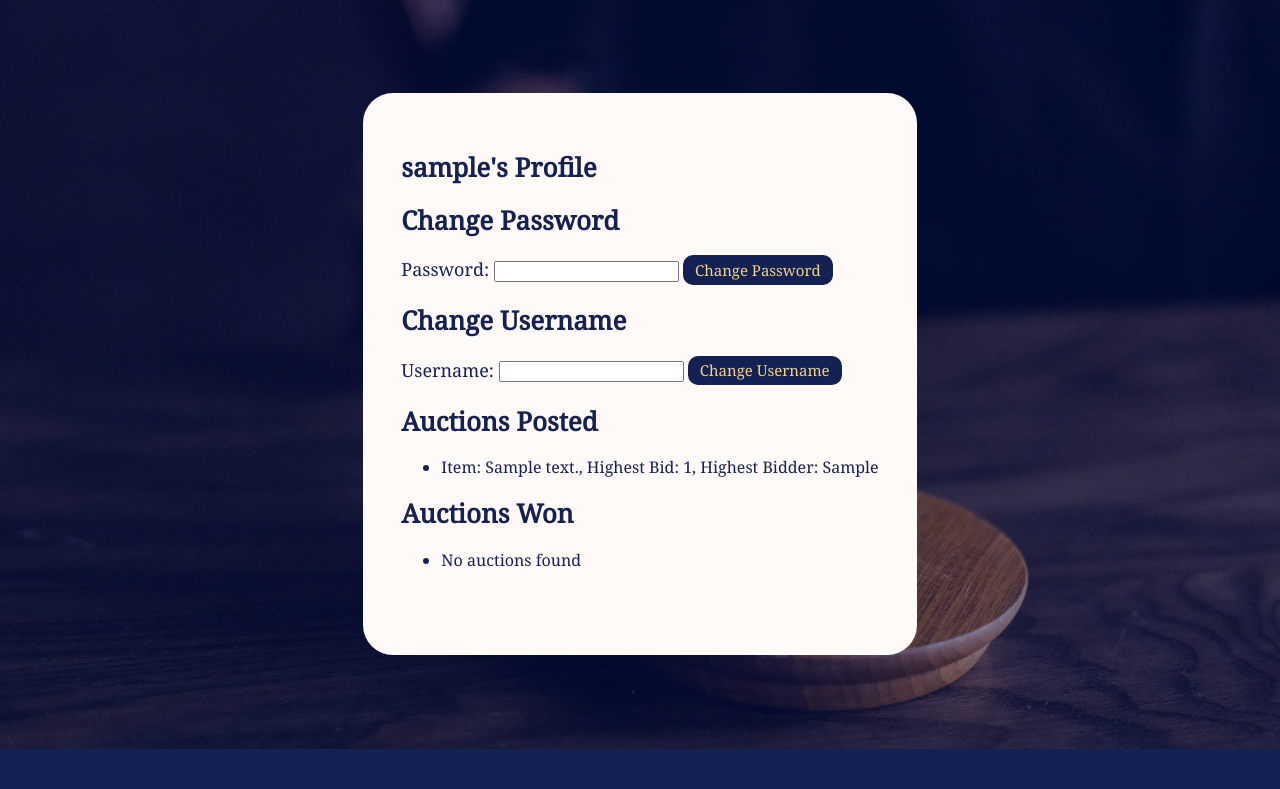
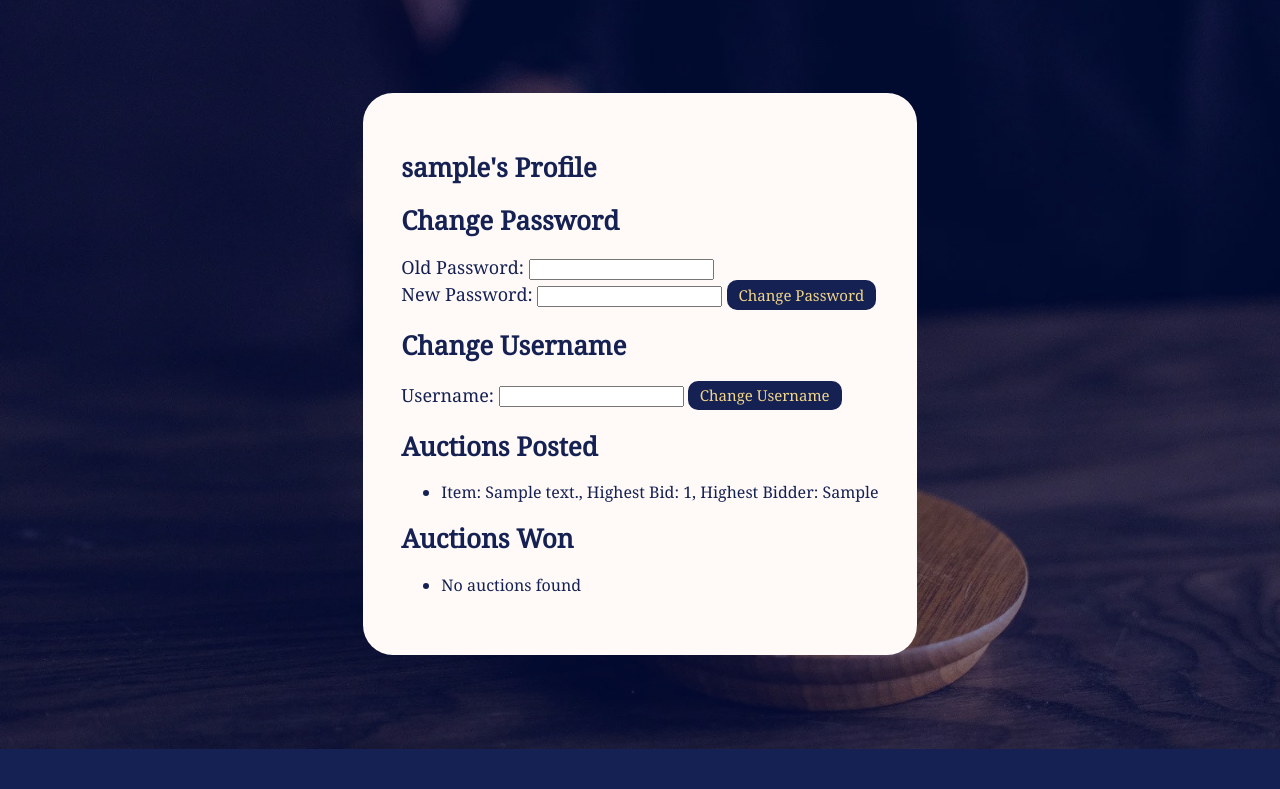
Before and after one commit to enochand/CSE312Project, a Flask app: page /user/1 in a window 1280 px wide. Shown: the part 101-890 px from the top of the page. Run offline with Flask 3, Linux system fonts and the light colour scheme; a database or web service that is not in the repository returns one stand-in record (values such as "Sample title"); some libraries are stand-ins or nearby versions; some web fonts are replaced.

Commit message:
Added change password path and updated the form, added profile to the nav bars, and removed the change username form from home

```diff
--- a/main.py
+++ b/main.py
@@ -129,8 +129,9 @@ def log_out():
 @app.get('/home')
 def home():
     user_token = request.cookies.get("token")
-    if is_logged_in(user_token):
-        return render_template('home.html')
+    user = is_logged_in(user_token)
+    if user:
+        return render_template('home.html', id=user["id"])
     return redirect('/')
 
 
@@ -142,7 +143,7 @@ def create_auction_page():
     if user is None:  # Not logged in
         return redirect("/")
 
-    return render_template("create_auction.html")
+    return render_template("create_auction.html", id=user["id"])
 
 
 # Create new auction if logged in:
@@ -286,7 +287,7 @@ def returnAuctionsPage():
         return redirect('/')
     xsrf = secrets.token_urlsafe(32)
     xsrf_tokens[xsrf] = user_token
-    response = render_template("auctions_page.html", xsrf_token=xsrf)
+    response = render_template("auctions_page.html", xsrf_token=xsrf, id=user["id"])
     return response
 
 #send js for auctions_page
@@ -421,6 +422,28 @@ def change_username():
     data.change_username_all_auctions(old_username, new_username)#changing this username in all auctions as well
     return "Username Updated"
 
+@app.post("/change_password")
+def change_password():
+    token = request.cookies.get("token")
+    user = is_logged_in(token)
+    if not user:
+        return redirect("/")
+    current_password = user["password"]
+    entered_password = request.form["old_password"]
+
+    if not ss.correct_pw(current_password, entered_password):
+        return "Invalid password entered"
+
+    new_password = request.form["new_password"]
+
+    if not helper.valid_password(new_password):
+        return "Password must be 8-20 characters long"
+
+    pw_hash = ss.pw_hash(new_password)
+    user["password"] = pw_hash
+    data.update_user(user)
+    return "Password Updated"
+
 
 # updates all auction info. if you don't want to update something, leave it as an empty string or None
 @app.post("/update_auction")
--- a/templates/auctions_page.html
+++ b/templates/auctions_page.html
@@ -17,6 +17,7 @@
       <div class="nav-bar">
         <a href="/home" id="goHome">Home</a>
         <a href="/create" id="goToCreate">Create Auction</a>
+        <a href="/user/{{ id }}" id="goToProfile">Profile</a>
       </div>
     </nav>
 
--- a/templates/create_auction.html
+++ b/templates/create_auction.html
@@ -14,6 +14,7 @@
     <div class="nav-bar">
       <a href="/home" id="goHome">Home</a>
       <a href="/auctions_page" id="goToAuctionsPage">View Auctions</a>
+      <a href="/user/{{ id }}" id="goToProfile">Profile</a>
     </div>
   </nav>
 
--- a/templates/profile.html
+++ b/templates/profile.html
@@ -31,8 +31,11 @@
       <h1>Change Password</h1>
           <form action="/change_password" id="change_password" method="post">
            <input type="hidden" name="csrf_token" value="{{ csrf_token() }}"/>
-              <label for="new_password">Password: </label>
-              <input id="new_password" type="text" name="new_password">
+              <label for="old_password">Old Password: </label>
+              <input id="old_password" type="password" name="old_password">
+              <br/>
+              <label for="new_password">New Password: </label>
+              <input id="new_password" type="password" name="new_password">
               <input type="submit" value="Change Password">
           </form>
 
```
Also changed, not shown: templates/home.html (+1 -11 lines).
